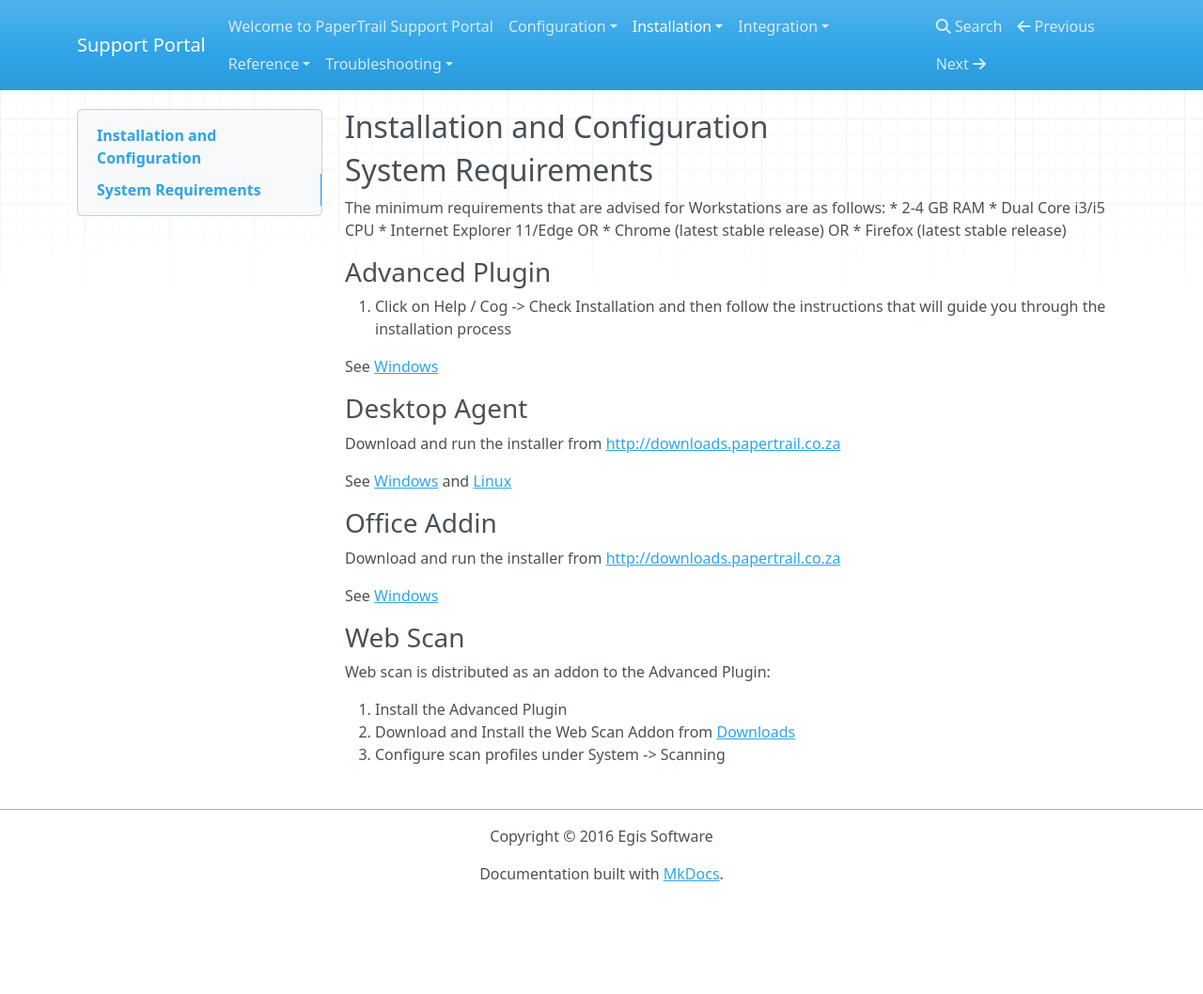
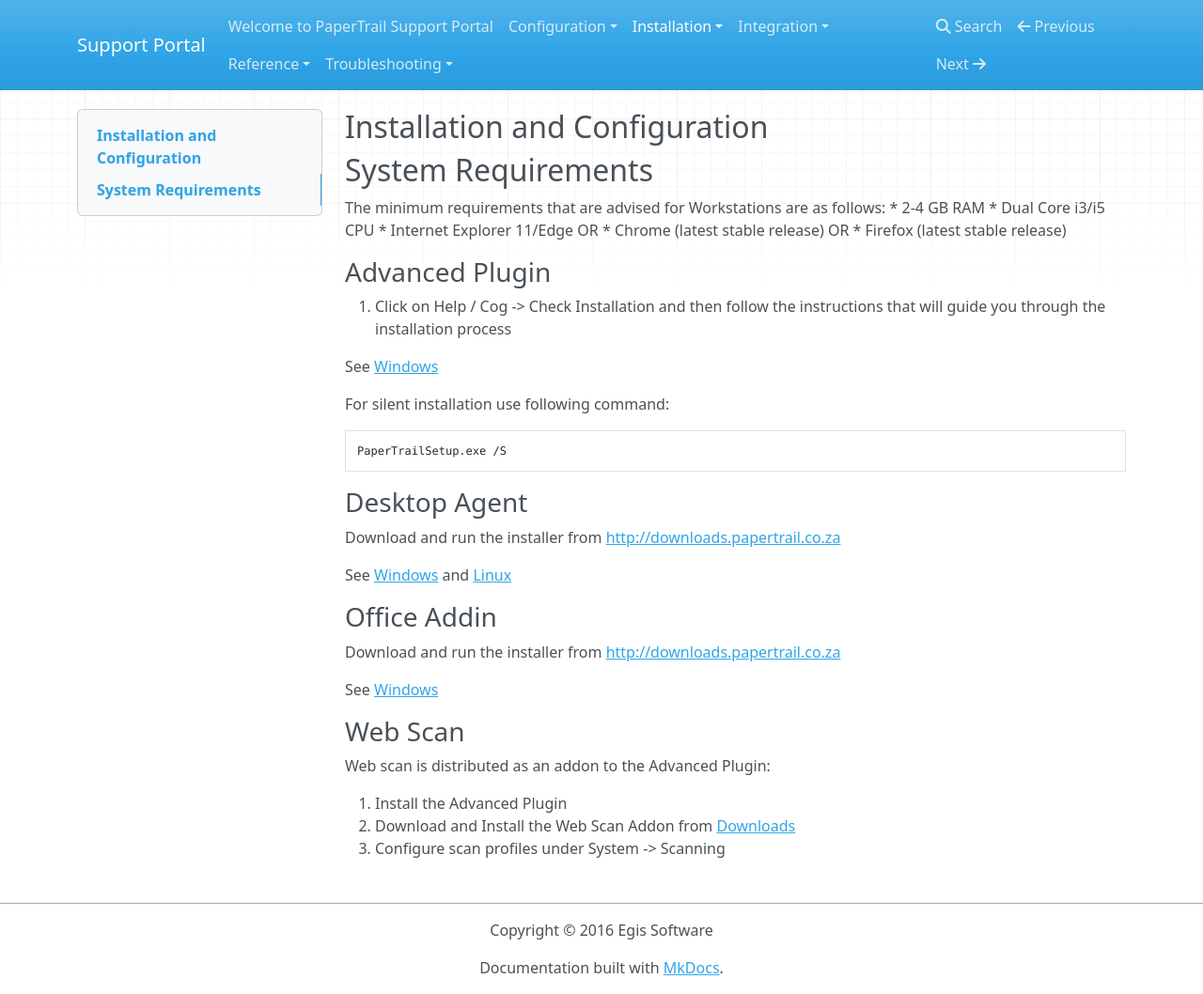
Before and after one commit to ryanegis/support-portal, an MkDocs documentation site: the page built from docs/Installation/end-user-installation.md, in a window 1280 px wide and 1058 px high. Shown: the whole window at 94% size. Built offline with MkDocs 1.6.1, drawn with Linux system fonts in a browser that asks for light colours; nearby versions of some CDN libraries; old or Windows-style settings are respelled for this version of MkDocs.

Commit message:
added silent installation tip

````diff
--- a/docs/Installation/end-user-installation.md
+++ b/docs/Installation/end-user-installation.md
@@ -12,6 +12,12 @@ The minimum requirements that are advised for Workstations are as follows:
 1. Click on Help / Cog -> Check Installation and then follow the instructions that will guide you through the installation process
 
 See [Windows](http://docs.papertrail.co.za/Installation/advanced-plugin)
+
+For silent installation use following command:
+```
+PaperTrailSetup.exe /S
+```
+
 ### Desktop Agent
 
 Download and run the installer from [http://downloads.papertrail.co.za](https://downloads.papertrail.co.za/Desktop)
````
